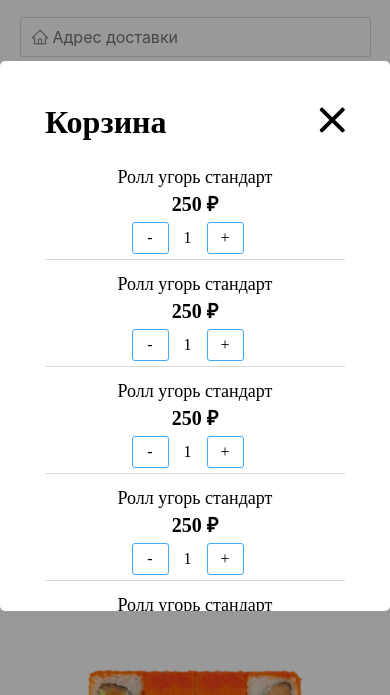
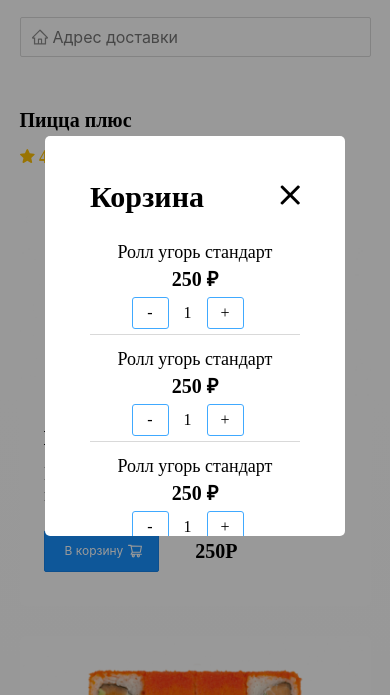
Before and after one commit to ARenatM/Delivery, a plain HTML site: page restaurant.html in a window 390 px wide. Both pictures are taken after a click on the button 346 px from the left and 62 px from the top of the page. Shown: the part 86-781 px from the top of the page. Drawn offline with Linux system fonts and the light colour scheme; a web font is replaced by a local one.

Commit message:
final adaptive modal window maybe

```diff
--- a/css/styles.css
+++ b/css/styles.css
@@ -790,8 +790,6 @@ a {
 
   cursor: pointer;
 }
-.close-popup {
-}
 
 @media (max-width: 768px) {
   .popup__content {
@@ -800,17 +798,31 @@ a {
 }
 
 @media (max-width: 578px) {
-  .popup__content {
-    width: 100vw;
+  .popup {
+    width: 100%;
+    height: 100vh;
+  }
+  .popup__body {
     height: 100vh;
   }
 }
 
 @media (max-width: 500px) {
+  .popup__content {
+    width: 300px;
+    max-height: 400px;
+  }
+
   .popup__header {
     margin-bottom: 20px;
 
-    font-size: 32px;
+    font-size: 30px;
+  }
+
+  .popup__close {
+    top: 49px;
+    width: 20px;
+    height: 20px;
   }
 
   .popup__shopping-list__item {
@@ -862,7 +874,7 @@ a {
   }
 }
 
-@media screen {
+@media screen and (max-width: 756px) {
   .button:hover {
     box-shadow: none;
     transform: none;
```
